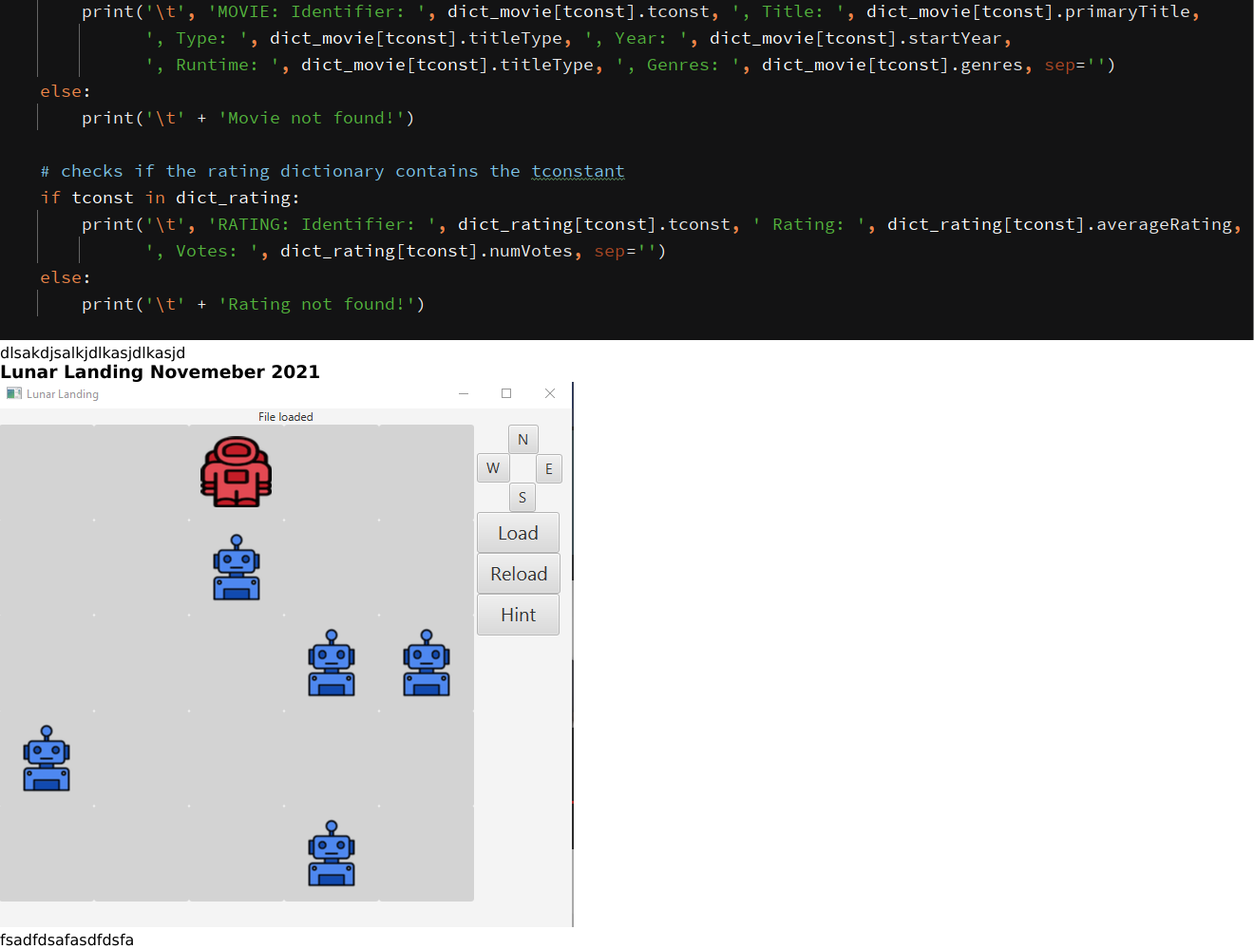
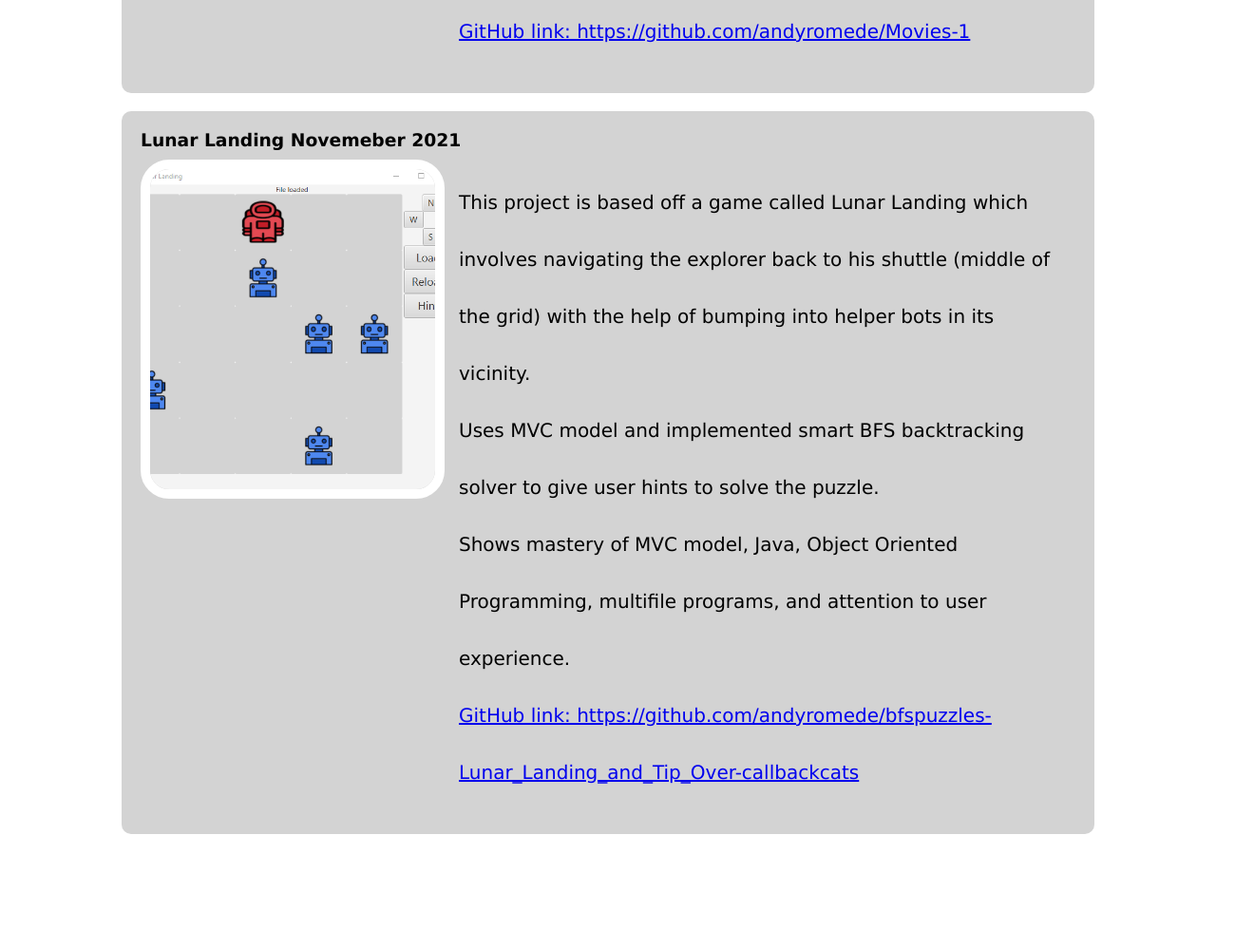
Before and after one commit to andyromede/Personal-Website, a plain HTML site: page index.html in a window 1280 px wide. Shown: the part 1573-2572 px from the top of the page at 95% size, 1320 px wide, since content can reach past the window. After the commit the page ends 2451 px from the top, so only its background shows below. Drawn offline with Linux system fonts and the light colour scheme.

Commit message:
Implemented CSS visuals for project lists

```diff
--- a/index.html
+++ b/index.html
@@ -7,7 +7,6 @@
     <link rel="stylesheet" href="style.css">
     <title>Document</title>
     <link rel="preconnect" href="https://fonts.gstatic.com" crossorigin>
-    <link href="https://fonts.googleapis.com/css2?family=Poppins:wght@100;200;300;400;600;700&display=swap" rel="stylesheet">
     <link rel="stylesheet" href="https://stackpath.bootstrapcdn.com/font-awesome/4.7.0/css/font-awesome.min.css">
 </head>
 
@@ -18,20 +17,18 @@
             <div class="nav-links">
                 <i class="fa fa-bars" onclick="toggleSideNav()"></i>
                 <ul>
-                    <li><a href="file:///C:/Users/Le/Personal%20Website/homepage.html">Home</a></li>
+                    <li><a href="#top">Home</a></li>
                     <li><a href="https://github.com/andyromede">GitHub</a></li>
-                    <li><a href="">Resume</a></li>
-                    <li><a href="">Blog</a></li>
+                    <li><a href="#projects">Projects</a></li>
                 </ul>
             </div>
         </nav>
         <nav>
             <div class="side-nav" id="sideNav">
                 <ul>
-                    <li><a href="file:///C:/Users/Le/Personal%20Website/homepage.html">Home</a></li>
+                    <li><a href="#top">Home</a></li>
                     <li><a href="https://github.com/andyromede">GitHub</a></li>
-                    <li><a href="">Resume</a></li>
-                    <li><a href="">Blog</a></li>
+                    <li><a href="#projects">Projects</a></li>
                 </ul>
             </div>
         </nav>
@@ -44,29 +41,52 @@
     <div class="main">
         <header>
             <h1>Andrew Le</h1>
-
             <p>I am a Computer Science student at Rochester Institute of Technology,
              and I enjoy learning new skills to become the world's greatest software
              engineer.</p>
-
         </header>
 
         <section class="background">
             <img src="images/portrait.jpg" alt="A picture of me at a waterfall">
         </section>
 
-        <article class="projects">
-            <h2>Projects and Intesting links</h2>
+        <article class="projects" id="projects">
+            <h2>Projects</h2>
+            <div class="list">
                 <section class="moviequery">
                     <h3>Movie Query September 2021</h3>
+                    <div class="block">
                         <img src="images/movie query.png" alt="picture of code for my movie query project">
-                <p>dlsakdjsalkjdlkasjdlkasjd</p>
+                        <article class="textcontainer">
+                            <ul>
+                                <li>This project is coded in python and works with datasets from the IMDB website with over 9 million movies.</li>
+                                <li>Uses datastructures such as hashmaps to store, organize and effiently query for differnt kinds of information related to movies and their ratings.</li>
+                                <li>Quries such as Look Up, Contains, Year and Genre, runtime, and Votes are able to be preformed im under a thousanth of a second. </li>
+                                <li><a href="https://github.com/andyromede/Movies-1">
+                                    GitHub link: https://github.com/andyromede/Movies-1</a></li>
+
+                            </ul>
+                        </article>
+                    </div>
                 </section>
+                <br>
                 <section class="lunarlanding">
                     <h3>Lunar Landing Novemeber 2021</h3>
+                    <div class="block">
                         <img src="images/Lunar Landing.png" alt="gamplay photo for lunar landing">
-                <p>fsadfdsafasdfdsfa</p>
+                        <article class="textcontainer">
+                            <ul>
+                                <li>This project is based off a game called Lunar Landing which involves navigating the explorer back
+                                    to his shuttle (middle of the grid) with the help of bumping into helper bots in its vicinity.</li>
+                                <li>Uses MVC model and implemented smart BFS backtracking solver to give user hints to solve the puzzle.</li>
+                                <li>Shows mastery of MVC model, Java, Object Oriented Programming, multifile programs, and attention to user experience.</li>
+                                <li><a href="https://github.com/andyromede/bfspuzzles-Lunar_Landing_and_Tip_Over-callbackcats">
+                                    GitHub link: https://github.com/andyromede/bfspuzzles-Lunar_Landing_and_Tip_Over-callbackcats</a></li>
+                            </ul>
+                        </article>
+                    </div>
                 </section>
+            </div>
         </article>
 
       </div>
--- a/style.css
+++ b/style.css
@@ -135,15 +135,57 @@ section.background img {
 }
 
 .projects h2{
-    margin: auto;
     text-align: center;
     padding-top: 100px;
     padding-bottom: 100px;
 
 }
 
-.projects .moviequery h3 {
-    padding-bottom: 100px;
+.projects .list {
+    margin-left: 10%;
+    margin-right: 10%;
+
+
+}
+
+.projects .moviequery, .projects .lunarlanding {
+    padding: 20px;
+    border-radius: 10px;
+    background-color: lightgrey;
+
+}
+.projects .moviequery h3, .projects .lunarlanding h3 {
+    padding-bottom: 10px;
+}
+
+.projects .moviequery .block, .projects .lunarlanding .block {
+    display: flex;
+}
+
+.projects .moviequery img, .projects .lunarlanding img {
+    width: 300px;
+    height: 337px;
+    object-fit: cover;
+    border: 10px solid white;
+    border-radius: 30px;
+    vertical-align: top;
+}
+
+.projects .moviequery .textcontainer, .projects .lunarlanding .textcontainer{
+    font-size: 20px;
+    padding: 15px;
+    flex-grow: 1;
+    overflow: auto;
+    line-height: 3em;
+}
+
+.textcontainer ul{
+    list-style: none;
+}
+
+.projects br {
+    display: block;
+    height: 100px;
 }
 
 @media(max-width: 700px){
```
Lines whose indentation alone changed are shown as unchanged.
